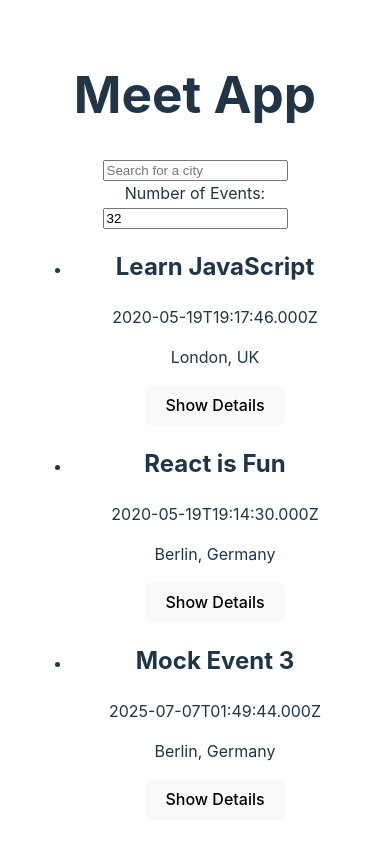
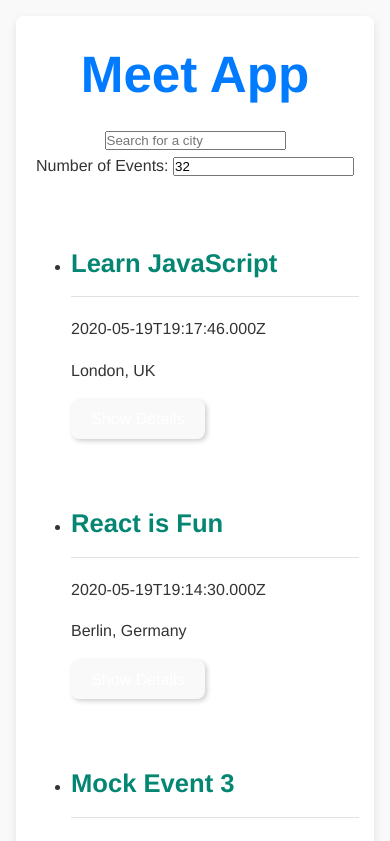
Before and after one commit to ivencomur/meet, a React (Vite) app: page / in a window 390 px wide. Shown: the top 841 px of the page. Built offline with nearby package versions, Linux system fonts and the light colour scheme; what atatus-spa would draw is missing.

Commit message:
CSS CHANGES

```diff
--- a/src/App.css
+++ b/src/App.css
@@ -1,92 +1,165 @@
-:root {
-  font-family: Inter, system-ui, Avenir, Helvetica, Arial, sans-serif;
-  line-height: 1.5;
-  font-weight: 400;
-
-  color-scheme: light dark;
-  color: rgba(255, 255, 255, 0.87);
-  background-color: #242424;
-
-  font-synthesis: none;
-  text-rendering: optimizeLegibility;
-  -webkit-font-smoothing: antialiased;
-  -moz-osx-font-smoothing: grayscale;
+/* Global Resets and Box Sizing */
+*,
+*::before,
+*::after {
+  box-sizing: border-box;
+  margin: 0;
+  padding: 0;
 }
 
+/* Body and Root Styles */
+body {
+  font-family: "Helvetica Neue", Arial, sans-serif; /* A fallback for the custom font */
+  font-size: 18px;
+  line-height: 1.6;
+  background-color: #f9f9f9;
+  color: #333;
+  padding: 2rem;
+  display: flex;
+  justify-content: center;
+  min-height: 100vh;
+}
+
+/* Main App Container */
 #root {
-  max-width: 1280px;
-  margin: 0 auto;
-  padding: 2rem;
+  width: 100%;
+  max-width: 1200px;
+  padding: 20px;
+  background-color: #ffffff;
+  border-radius: 8px;
+  box-shadow: 0 4px 10px rgba(0, 0, 0, 0.1);
   text-align: center;
 }
 
-body {
-  margin: 0;
-  display: flex;
-  place-items: center;
-  min-width: 320px;
-  min-height: 100vh;
+/* Typography */
+h1, h2, h3, h4, h5, h6 {
+  font-weight: bold;
+  margin-top: 1.5em;
+  margin-bottom: 0.75em;
+  color: #333;
 }
 
-.logo {
-  height: 6em;
-  padding: 1.5em;
-  will-change: filter;
-  transition: filter 300ms;
-}
-.logo:hover {
-  filter: drop-shadow(0 0 2em #646cffaa);
-}
-.logo.react:hover {
-  filter: drop-shadow(0 0 2em #61dafbaa);
+h1 {
+  font-size: 2.5rem;
+  color: #007bff;
+  margin-top: 1rem;
+  margin-bottom: 1.5rem;
 }
 
-@keyframes logo-spin {
-  from {
-    transform: rotate(0deg);
-  }
-  to {
-    transform: rotate(360deg);
-  }
+h2 {
+  font-size: 1.8rem;
+  color: #048673;
+  border-bottom: 1px solid #dee2e6;
+  padding-bottom: 0.5em;
+  margin-top: 2.5em;
 }
 
-@media (prefers-reduced-motion: no-preference) {
-  .logo.spin {
-    animation: logo-spin infinite 20s linear;
-  }
+h3 {
+  font-size: 1.5rem;
+  color: #155da0;
 }
 
+p {
+  margin-bottom: 1rem;
+  font-size: 1rem;
+  line-height: 1.6;
+}
+
+a {
+  color: #007bff;
+  text-decoration: none;
+}
+
+a:hover {
+  color: #0056b3;
+  text-decoration: underline;
+}
+
+/* UI Components */
 .card {
   padding: 2em;
-  border: 1px solid #555;
-  border-radius: 8px;
-  margin-top: 2em;
+  margin-top: 2rem;
+  border: 1px solid #dee2e6;
+  border-radius: 0.25rem;
+  background-color: #f8f9fa;
 }
 
 button {
-  border-radius: 8px;
-  border: 1px solid transparent;
-  padding: 0.6em 1.2em;
-  font-size: 1em;
-  font-weight: 500;
-  font-family: inherit;
-  background-color: #1a1a1a;
+  padding: 10px 15px;
+  background-color: #007bff;
+  color: white;
+  border: none;
+  border-radius: 50px;
   cursor: pointer;
-  transition: border-color 0.25s;
-}
-button:hover {
-  border-color: #646cff;
-}
-button:focus,
-button:focus-visible {
-  outline: 4px auto -webkit-focus-ring-color;
+  font-size: 1rem;
+  font-weight: bold;
+  text-decoration: none;
+  box-shadow: 2px 2px 5px rgba(0, 0, 0, 0.2);
+  transition: background-color 0.3s ease, transform 0.3s ease;
 }
 
-h1 {
-  font-size: 3.2em;
-  line-height: 1.1;
+button:hover {
+  background-color: #0056b3;
+  transform: scale(1.05);
 }
 
-.read-the-docs {
-  color: #888;
+/* Lists */
+ul {
+  list-style-type: disc;
+  margin-left: 20px;
+  padding-left: 20px;
+  margin-bottom: 1rem;
+  text-align: left;
 }
+
+li {
+  margin-bottom: 0.6em;
+  font-size: 1rem;
+}
+
+/* Code Blocks */
+code {
+  background-color: #e9ecef;
+  padding: 0.2em 0.4em;
+  border-radius: 3px;
+  font-family: monospace;
+  font-size: 0.9em;
+  color: #c7254e;
+}
+
+pre {
+  display: block;
+  padding: 1rem;
+  margin-top: 1rem;
+  margin-bottom: 1rem;
+  font-size: 0.9em;
+  line-height: 1.6;
+  word-break: break-all;
+  word-wrap: break-word;
+  color: #212529;
+  background-color: #f8f9fa;
+  border: 1px solid #dee2e6;
+  border-radius: 0.25rem;
+  white-space: pre-wrap;
+  text-align: left;
+}
+
+/* Responsive Design */
+@media (max-width: 768px) {
+  body {
+    font-size: 16px;
+    padding: 1rem;
+  }
+
+  #root {
+    padding: 15px;
+  }
+
+  h1 {
+    font-size: 2rem;
+  }
+
+  h2 {
+    font-size: 1.6rem;
+  }
+}
```
